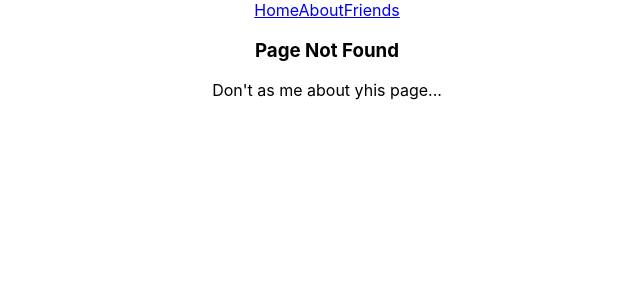
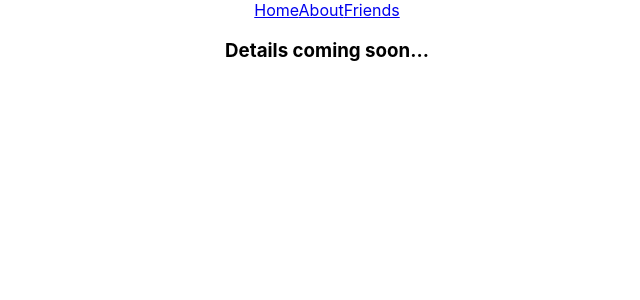
Before and after one commit to emonShimoul/simple-react-router-examples, a React (Create React App) app: page /friend/1 in a window 1280 px wide. Before the commit this address had no page. Shown: the top 300 px of the page, without its empty margins (313-953 px from the left). Built offline with nearby package versions, Linux system fonts and the light colour scheme.

Commit message:
create route with some fixed and some dynamic part

```diff
--- a/src/App.js
+++ b/src/App.js
@@ -6,6 +6,7 @@
 import NotFound from './components/NotFound/NotFound';
 import { BrowserRouter as Router, Route, Routes } from 'react-router-dom';
 import Header from './components/Header/Header';
+import FriendDetail from './components/FriendDetail/FriendDetail';
 
 function App() {
   return (
@@ -17,6 +18,7 @@
           <Route path='/home' element={<Home></Home>}></Route>
           <Route path='/about' element={<About></About>}></Route>
           <Route path='/friends' element={<Friends></Friends>}></Route>
+          <Route path='/friend/:friendId' element={<FriendDetail></FriendDetail>}></Route>
           <Route path='*' element={<NotFound></NotFound>}></Route>
         </Routes>
       </Router>
--- a/src/components/Friend/Friend.js
+++ b/src/components/Friend/Friend.js
@@ -1,7 +1,8 @@
 import React from 'react';
+import { Link } from 'react-router-dom';
 
 const Friend = (props) => {
-    const {name, phone, website, email, address} = props.friend;
+    const {id, name, phone, website, email, address} = props.friend;
     const friendStyle = {
         border: '3px solid goldenrod',
         padding: '10px',
@@ -9,10 +10,11 @@
     }
     return (
         <div style={friendStyle}>
-            <h2>I am {name}</h2>
+            <h2>I am {name} {id}</h2>
             <h5>Call me: {phone}</h5>
             <p>Visit me: {website}</p>
             <p><small>I live in: {address.city}</small></p>
+            <Link to={`/friend/${id}`}>Visit me</Link>
         </div>
     );
 };
--- /dev/null
+++ b/src/components/FriendDetail/FriendDetail.js
@@ -0,0 +1,11 @@
+import React from 'react';
+
+const FriendDetail = () => {
+    return (
+        <div>
+            <h3>Details coming soon...</h3>
+        </div>
+    );
+};
+
+export default FriendDetail;
```
